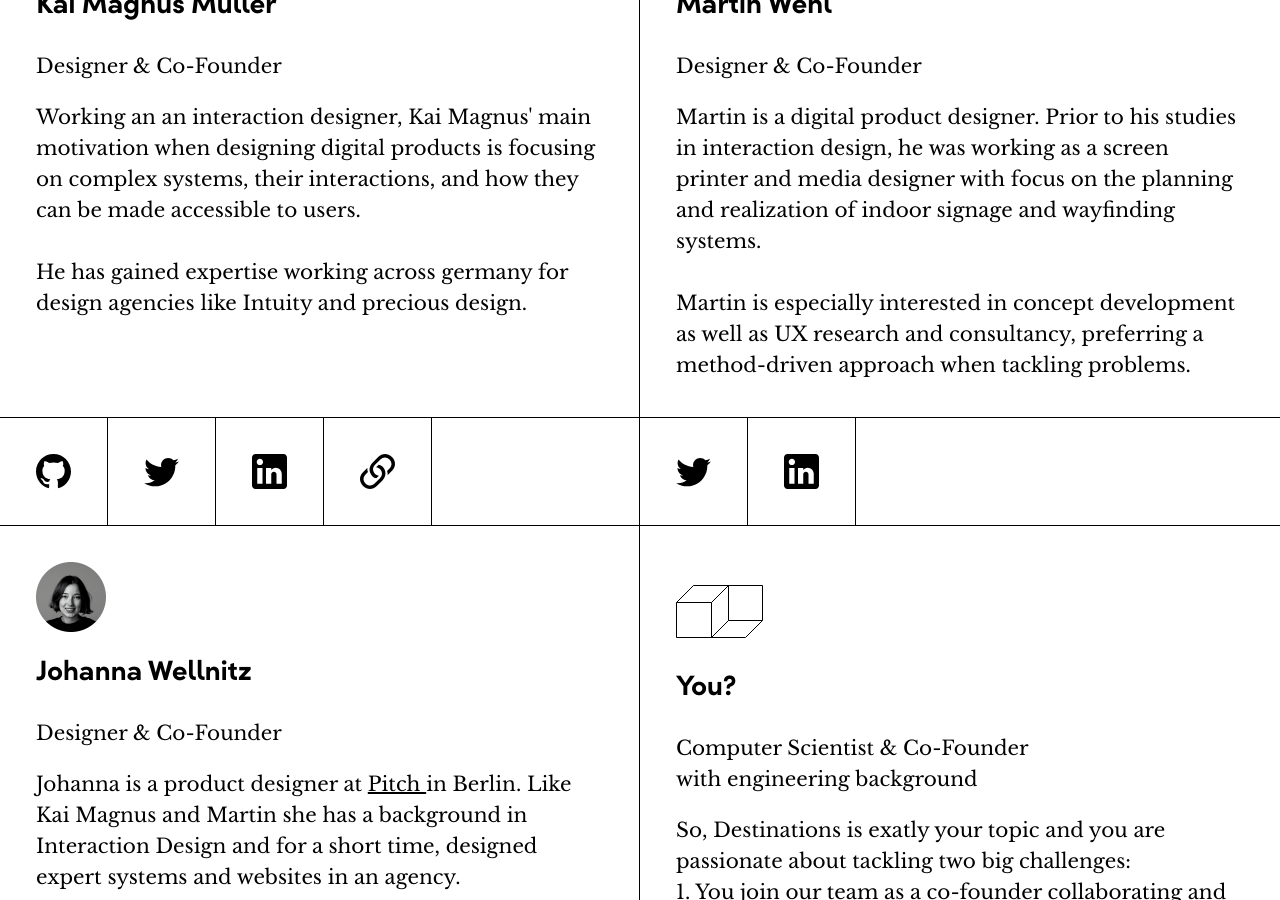
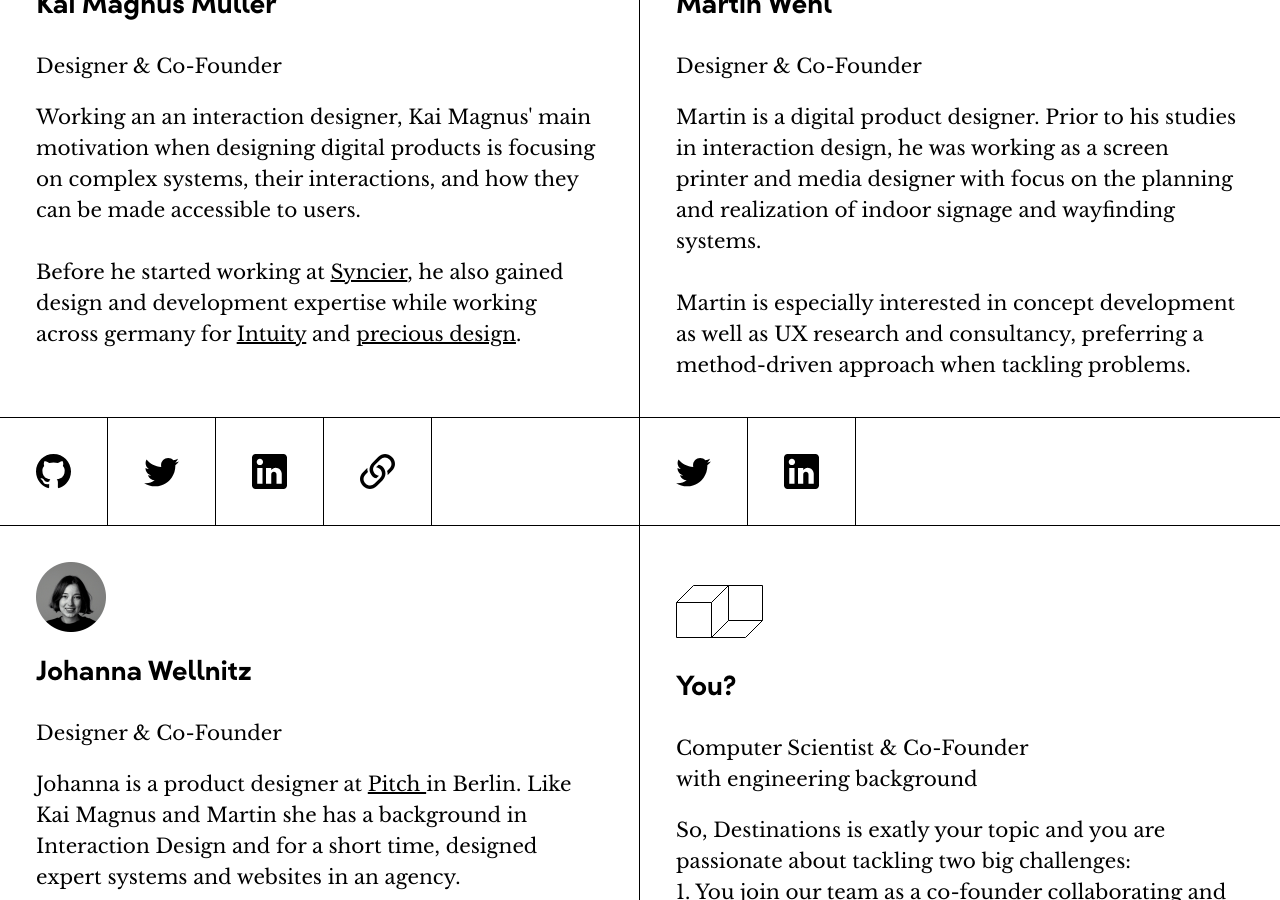
Before and after one commit to The-Destinations-Company/the-destinations-company.github.io, a Jekyll site: the page built from studio.html, in a window 1280 px wide and 900 px high, scrolled down 1302 px. Built offline with Jekyll 4.4.1, drawn with Linux system fonts in a browser that asks for light colours; some web fonts are replaced.

Commit message:
km bio adjustments

```diff
--- a/_data/team-members.yml
+++ b/_data/team-members.yml
@@ -4,7 +4,7 @@
   profile-text: |
     Working an an interaction designer, Kai Magnus' main motivation when designing digital products is focusing on complex systems, their interactions, and how they can be made accessible to users.
 
-    He has gained expertise working across germany for design agencies like Intuity and precious design.
+    Before he started working at <a href="https://www.syncier.com/">Syncier</a>, he also gained design and development expertise while working across germany for <a href="https://www.intuity.de/">Intuity</a> and <a href="https://www.precious-forever.com/">precious design</a>.
   links:
     github-link: https://github.com/KaiMagnusMueller
     twitter-link: https://twitter.com/_kaimagnus
```
